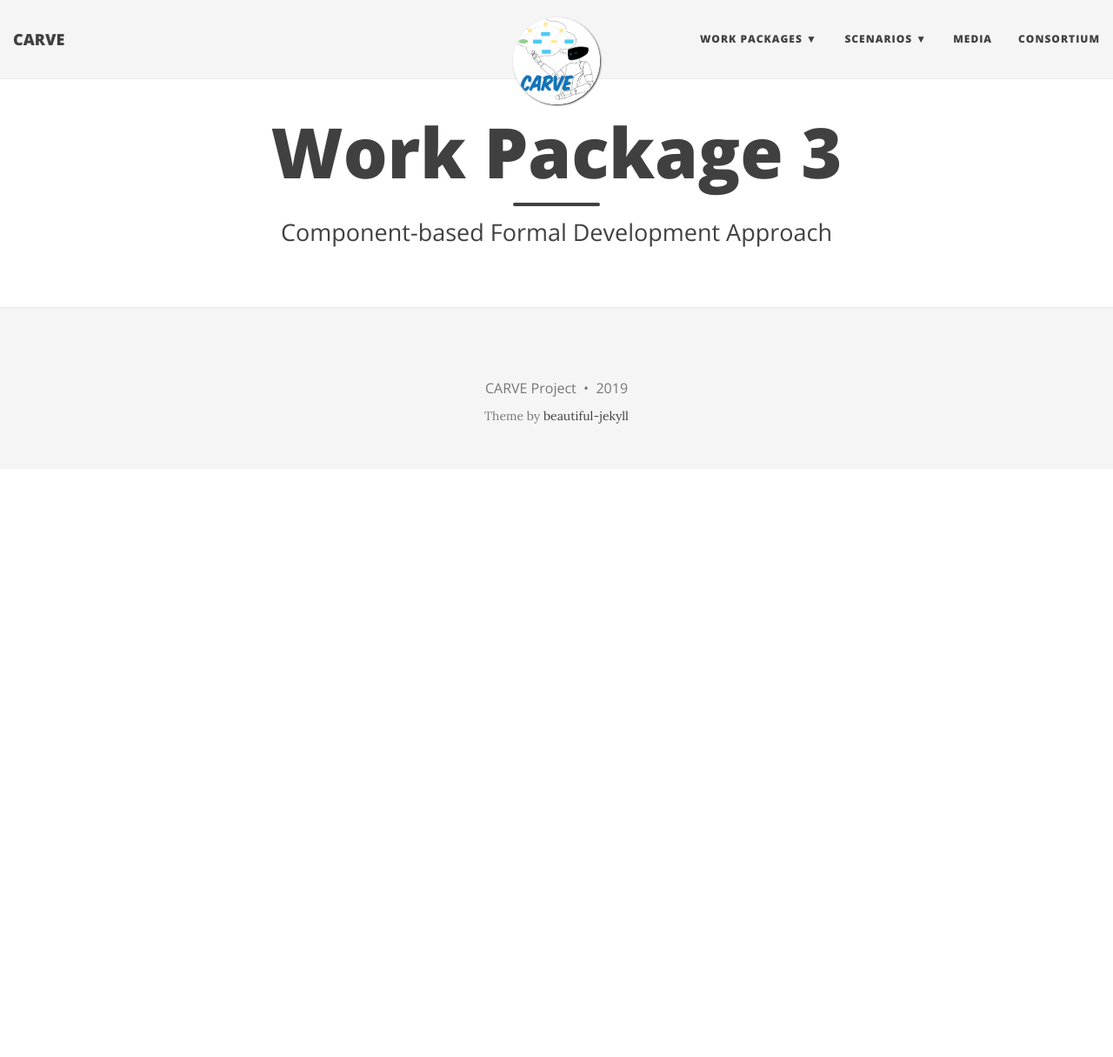
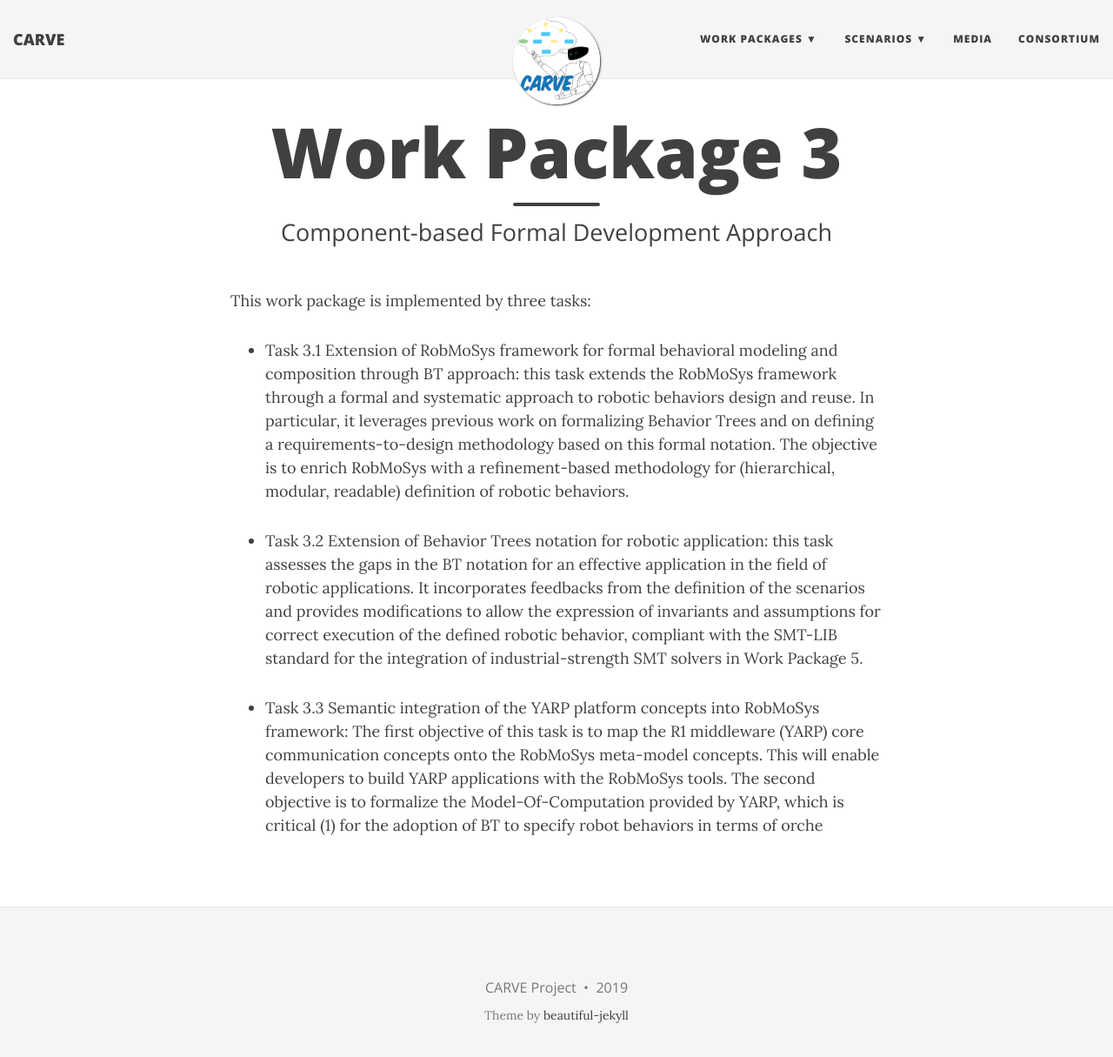
Before and after one commit to mikiec84/CARVE-ROBMOSYS.github.io, a Jekyll site: the page built from wp3.md, in a window 1280 px wide and 1228 px high. Shown: the top 1215 px of the window at 87% size. Built offline with Jekyll 4.4.1, drawn with Linux system fonts in a browser that asks for light colours; nearby versions of some CDN libraries.

Commit message:
Update wp3.md

```diff
--- a/wp3.md
+++ b/wp3.md
@@ -4,3 +4,25 @@ title: Work Package 3
 subtitle: Component-based Formal Development Approach
 use-site-title: true
 ---
+
+This work package is implemented by three tasks:
+
+- Task 3.1 Extension of RobMoSys framework for formal behavioral modeling and composition through BT
+approach: this task extends the RobMoSys framework through
+a formal and systematic approach to robotic behaviors design and reuse. In particular, it leverages
+previous work on formalizing Behavior Trees and on defining a requirements-to-design methodology
+based on this formal notation. The objective is to enrich RobMoSys with a refinement-based
+methodology for (hierarchical, modular, readable) definition of robotic behaviors.
+
+- Task 3.2 Extension of Behavior Trees notation for robotic application:
+this task assesses the gaps in the BT notation for an effective application in the field of robotic
+applications. It incorporates feedbacks from the definition of the scenarios and provides
+modifications to allow the expression of invariants and assumptions for correct execution of
+the defined robotic behavior, compliant with the SMT-LIB standard for the integration of
+industrial-strength SMT solvers in Work Package 5.
+
+- Task 3.3 Semantic integration of the YARP platform concepts into RobMoSys framework: The first objective of this task is to map the R1 middleware (YARP) core
+communication concepts onto the RobMoSys meta-model concepts. This will enable developers
+to build YARP applications with the RobMoSys tools. The second objective is to formalize the
+Model-Of-Computation provided by YARP, which is critical (1) for the adoption of BT to specify
+robot behaviors in terms of orche
```
